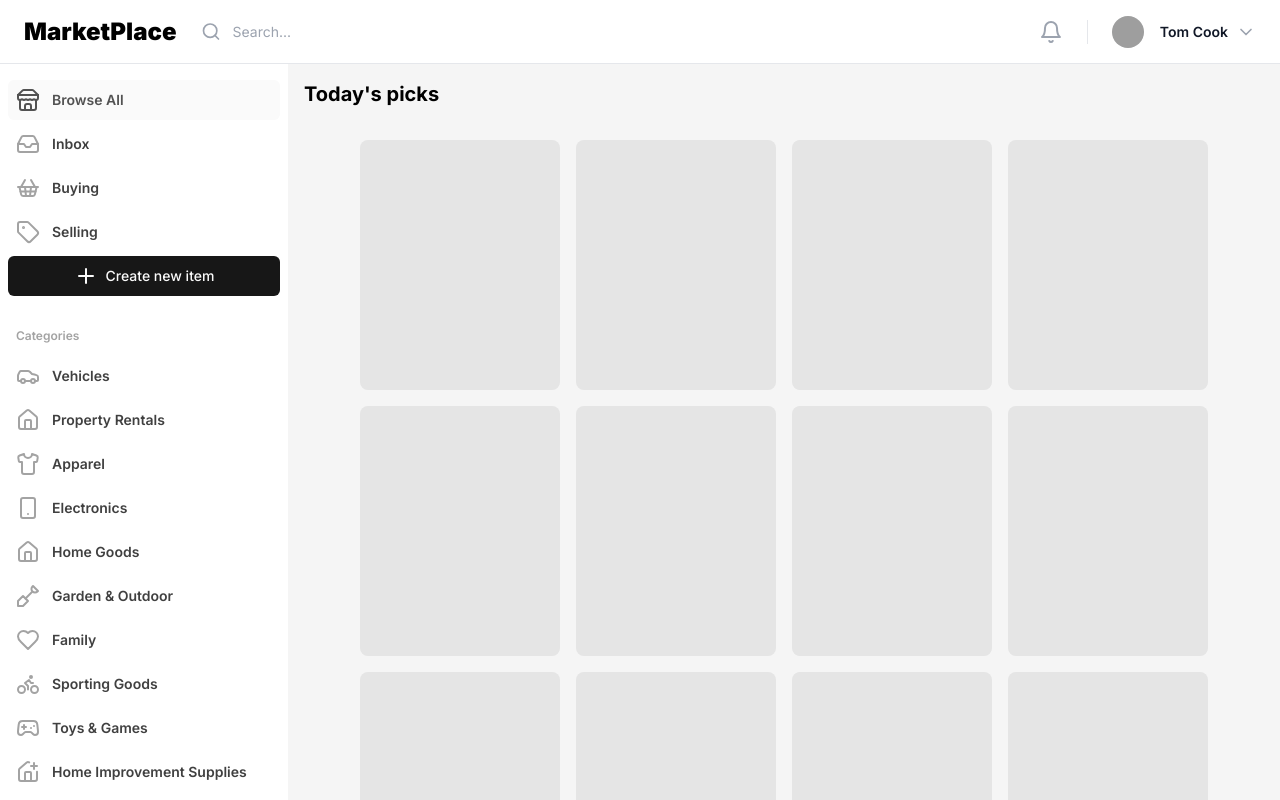
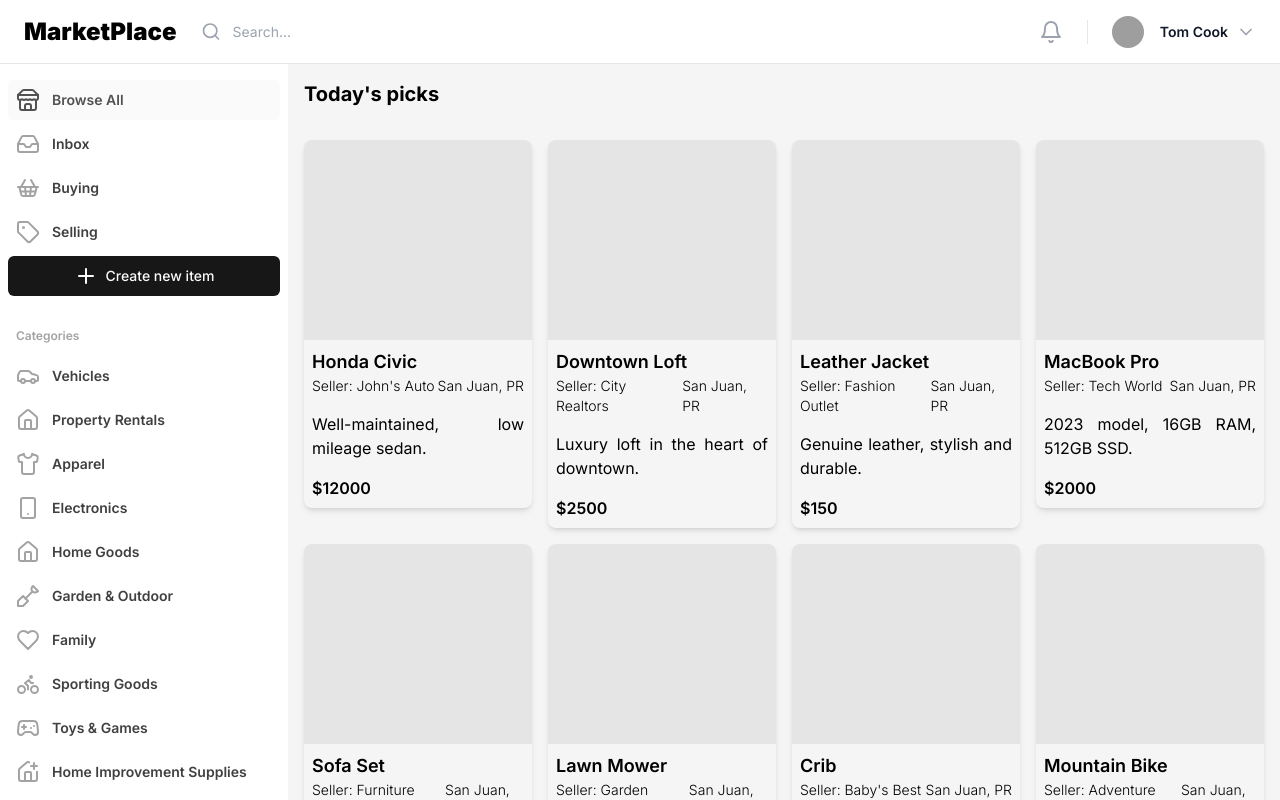
Before and after one commit to FranciscoAVD/marketplace, a Next.js app: page /dashboard in a window 1280 px wide. Built offline with nearby package versions, Linux system fonts and the light colour scheme; grey boxes are pictures that could not be loaded.

Commit message:
added api route for test data

```diff
--- /dev/null
+++ b/src/app/api/example-items/route.ts
@@ -0,0 +1,6 @@
+import data from "@/lib/data/items.json"
+import { NextResponse } from "next/server"
+export async function GET(){
+
+    return NextResponse.json({items: data})
+}
--- a/src/app/dashboard/page.tsx
+++ b/src/app/dashboard/page.tsx
@@ -1,14 +1,40 @@
 import Link from "next/link";
+type TItem = {
+  itemName: string;
+  category: string;
+  price: number;
+  description: string;
+  seller: string;
+};
+export default async function DashboardPage() {
+  const res = await fetch("http://localhost:4000/api/example-items");
+  const { items }: { items: TItem[] } = await res.json();
 
-export default function page() {
   return (
     <main className="bg-neutral-100 p-4 space-y-8 overflow-y-scroll">
       <h1 className="text-xl font-bold">Today's picks</h1>
-      <ul className="flex justify-center flex-wrap gap-4">
-        {Array.from({ length: 49 }, (_, idx) => (
+      <ul className="grid md:grid-cols-2 lg:grid-cols-3 xl:grid-cols-4 2xl:grid-cols-5 gap-4">
+        {/*@ts-ignore*/}
+        {items.map((item, idx) => (
           <li key={idx}>
             <Link href="/dashboard">
-              <div className="w-[200px] h-[250px] bg-neutral-200 rounded-lg"></div>
+              <div className="flex flex-col rounded-lg shadow-md overflow-hidden">
+                <div className="h-[200px] bg-neutral-200" />
+                <div className="p-2 space-y-4">
+                  <div>
+                    <span className="block text-lg font-semibold">
+                      {item.itemName}
+                    </span>
+                    <div className="text-sm font-light flex justify-between">
+                      <span>Seller: {item.seller}</span>
+                      <span>San Juan, PR</span>
+                    </div>
+                  </div>
+
+                  <p className="text-justify">{item.description}</p>
+                  <span className="block font-semibold">${item.price}</span>
+                </div>
+              </div>
             </Link>
           </li>
         ))}
```
Also changed, not shown: src/lib/data/items.json (renamed from src/lib/items.json).
